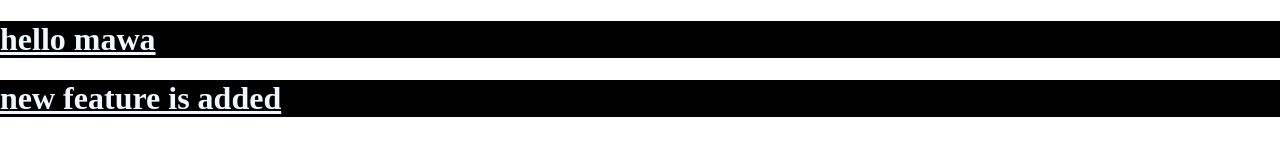
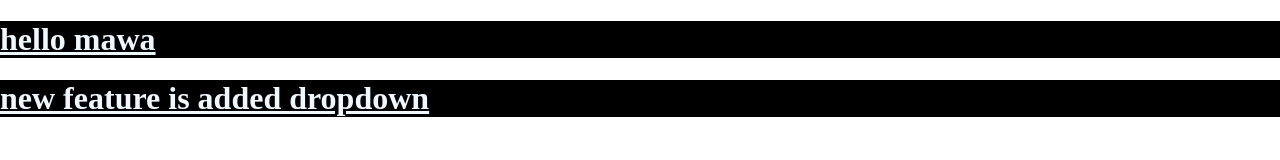
Before and after one commit to Irshad3786/secondrepo, a plain HTML site: page index.html in a window 1280 px wide. Drawn offline with Linux system fonts and the light colour scheme.

```diff
--- a/index.html
+++ b/index.html
@@ -8,6 +8,6 @@
 </head>
 <body>
     <h1>hello mawa</h1>
-    <h1>new feature is added</h1>
+    <h1>new feature is added dropdown</h1>
 </body>
 </html>
```
